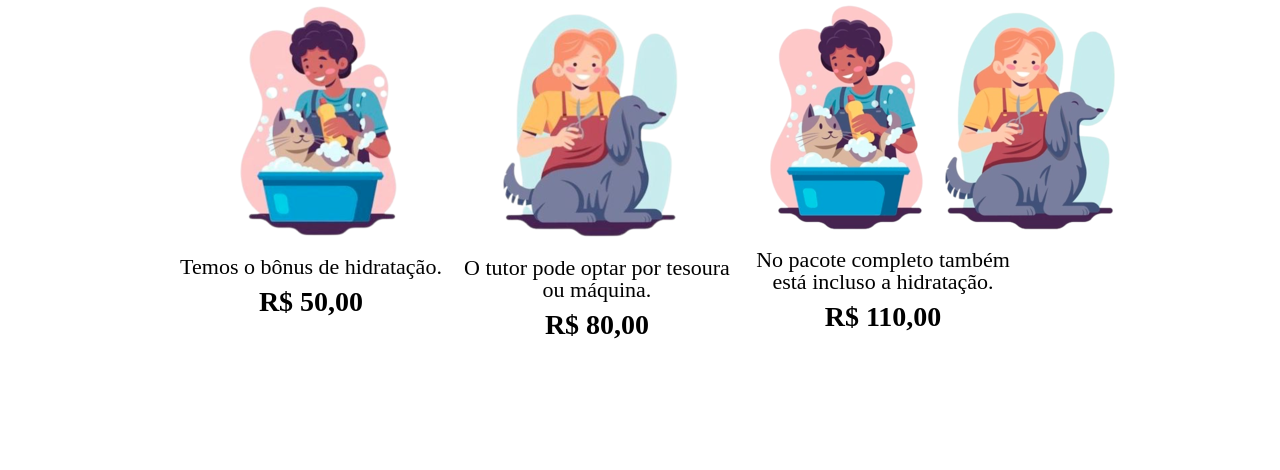
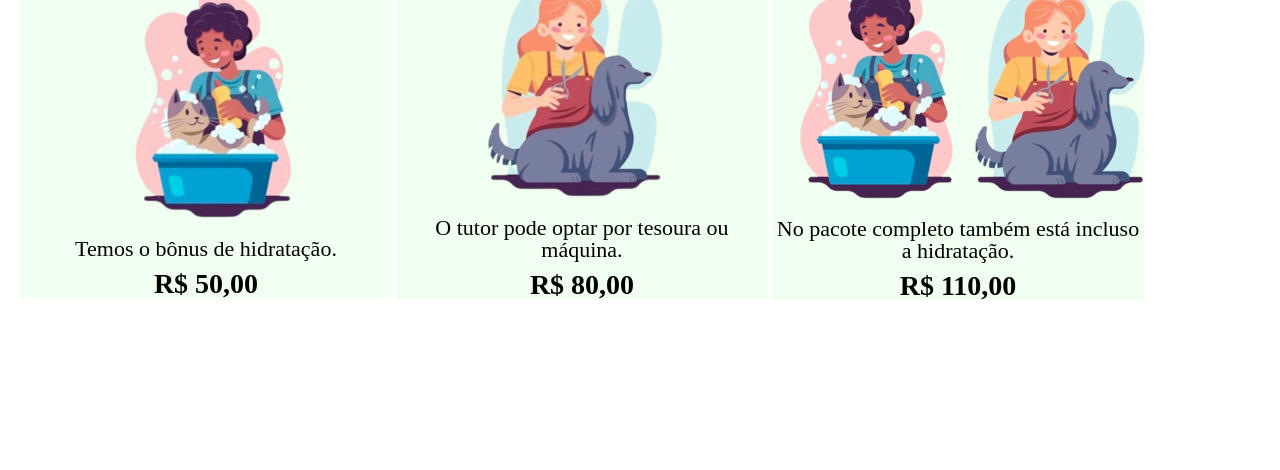
Before and after one commit to alanavscls/First-HTML-CSS, a plain HTML site: page produtos.html in a window 1280 px wide. Shown: the part 330-800 px from the top of the page. Drawn offline with Linux system fonts and the light colour scheme.

Commit message:
Acréscimo de algumas "class"

```diff
--- a/produtos.css
+++ b/produtos.css
@@ -36,25 +36,33 @@ nav a{ /*Vou alterar porque não é "legal" deixar os nomes dos conteúdos das l
 }
 
 .produtos{ /*Esse aqui eu estou alterando a forma como as listas aparecem e o texto, por isso não acrescentei no ".produtos li" porque lá eu modifiquei o comportamento do elemento para ficar lado a lado.*/
-    width: 940px;
+    width: 1240px;
     margin: 0 auto;
-    padding: 50px 0;
+    padding: 10px 0;
+}
 
+.espaco-banho{ /*Precisei modificar pois o tamanho da imagem estava diferente e, consequentemente, o background que coloquei estava ficando errado.*/
+    margin-top: 22px;
+}
+
+.espaco-banhoetosa{ /*Precisei modificar pois o tamanho da imagem estava diferente e, consequentemente, o background que coloquei estava ficando errado.*/
+    margin-top: 9px;
 }
 
 .produtos li{
-    display: inline-block; /*Essa forma preserva a largura do elemento, mas conseguimos modificar o comportamento.*/
+    display: inline-block; /*O elemento aqui continua com sua característica, mas conseguimos modificar o conteúdo(o tamanho pode ser ajustado na largura e altura).*/
     text-align: center;
     width: 30%;
     vertical-align: top; /*Preciso usar porque o "inline-block" alinha por baixo, mas eu quero em cima.*/
     font-size: 20px;
     color: #F9A21D;
-
+    background: #F0FFF0;
 }
 
 .produtos h2{ /*Vamos mexer no título*/
     font-size: 30px;
     font-weight: bold;
+    text-decoration: underline;
 }
 
 .produtos p{
--- a/produtos.html
+++ b/produtos.html
@@ -28,7 +28,7 @@
             <ul class="produtos">
                 <li>
                     <h2>Banho</h2>
-                    <img src="banho1.png">
+                    <img src="banho1.png" class="espaco-banho">
                     <p class="produto-descricao">Temos o bônus de hidratação.</p>
                     <p class="preco">R$ 50,00</p>
                 </li>
@@ -40,7 +40,7 @@
                 </li>
                 <li>
                     <h2>Banho + Tosa</h2>
-                    <img src="banhoetosa2.png">
+                    <img src="banhoetosa2.png" class="espaco-banhoetosa">
                     <p class="produto-descricao">No pacote completo também está incluso a hidratação.</p>
                     <p class="preco">R$ 110,00</p>
                 </li>
```
